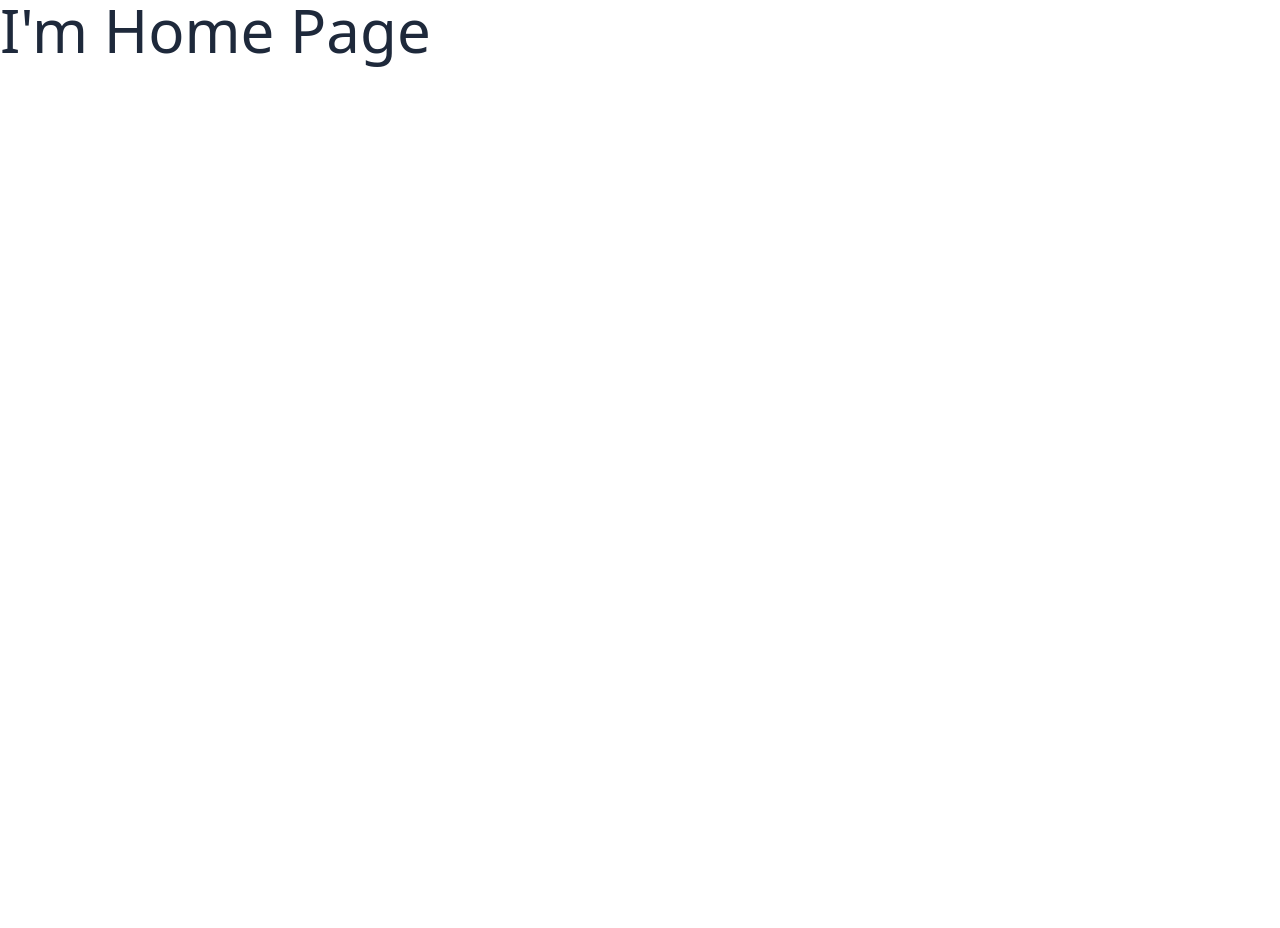
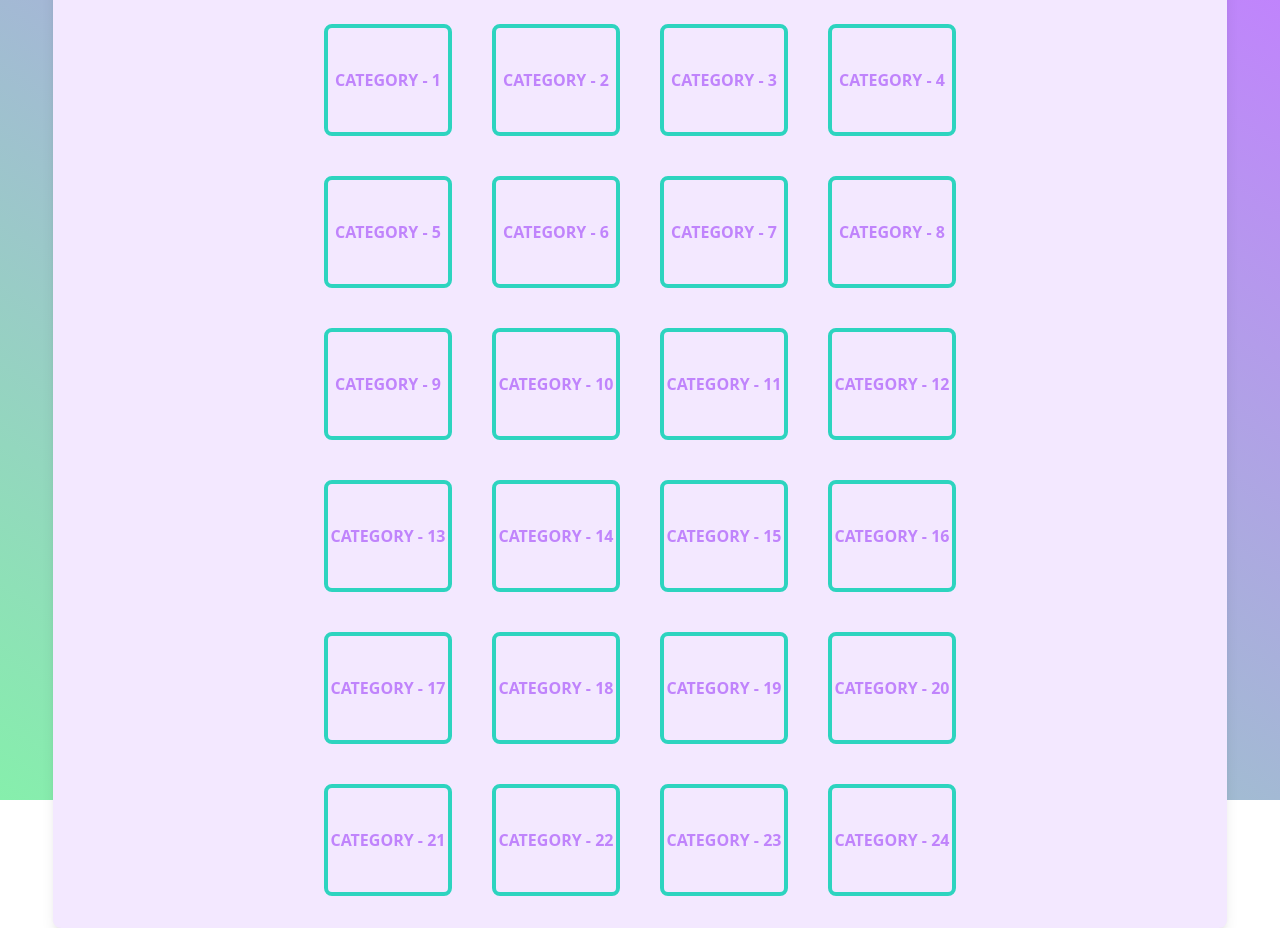
Before and after one commit to ereyes42/trivia-game, a Vue app: page / in a window 1280 px wide. Before the commit the page ends 800 px from the top, so only its background shows below. Built offline with nearby package versions, Linux system fonts and the light colour scheme.

Commit message:
main page layout

```diff
--- a/src/App.vue
+++ b/src/App.vue
@@ -1,5 +1,18 @@
 <script setup></script>
 
 <template>
-  <RouterView />
+  <main>
+    <div class="card">
+      <RouterView />
+    </div>
+  </main>
 </template>
+
+<style lang="postcss" scoped>
+main {
+  @apply flex h-screen items-center justify-center bg-gradient-to-tr from-green-300 to-purple-400;
+  & .card {
+    @apply flex h-5/6 min-h-fit w-11/12 flex-col items-center gap-16 overflow-auto rounded-lg bg-purple-100 p-8 shadow-lg;
+  }
+}
+</style>
--- a/src/views/HomePage.vue
+++ b/src/views/HomePage.vue
@@ -1,5 +1,37 @@
 <script setup></script>
 
 <template>
-  <h1 class="text-6xl font-thin text-slate-800">I'm Home Page</h1>
+  <div class="brand">
+    <img class="logo" src="logo.svg" alt="logo" />
+    <h1 class="title">Trivia Game</h1>
+    <img class="logo" src="logo.svg" alt="logo" />
+  </div>
+  <div class="categories">
+    <RouterLink v-for="n in 24" :key="n" :to="`/question/category/${n}`" class="category"
+      >Category - {{ n }}</RouterLink
+    >
+  </div>
 </template>
+
+<style lang="postcss" scoped>
+.brand {
+  @apply flex items-center justify-center gap-4;
+
+  & .logo {
+    @apply h-14 w-14;
+  }
+  & .title {
+    @apply text-4xl font-semibold uppercase tracking-wide text-teal-600;
+  }
+}
+
+.categories {
+  @apply grid flex-grow grid-cols-4 gap-10;
+  & .category {
+    @apply flex h-28 w-32 items-center justify-center rounded-lg border-4 border-teal-400 py-4  font-bold uppercase text-purple-400 transition-colors duration-300;
+    &:hover {
+      @apply cursor-pointer border-purple-300 bg-purple-300 text-gray-500;
+    }
+  }
+}
+</style>
```
Also changed, not shown: public/logo.svg.
